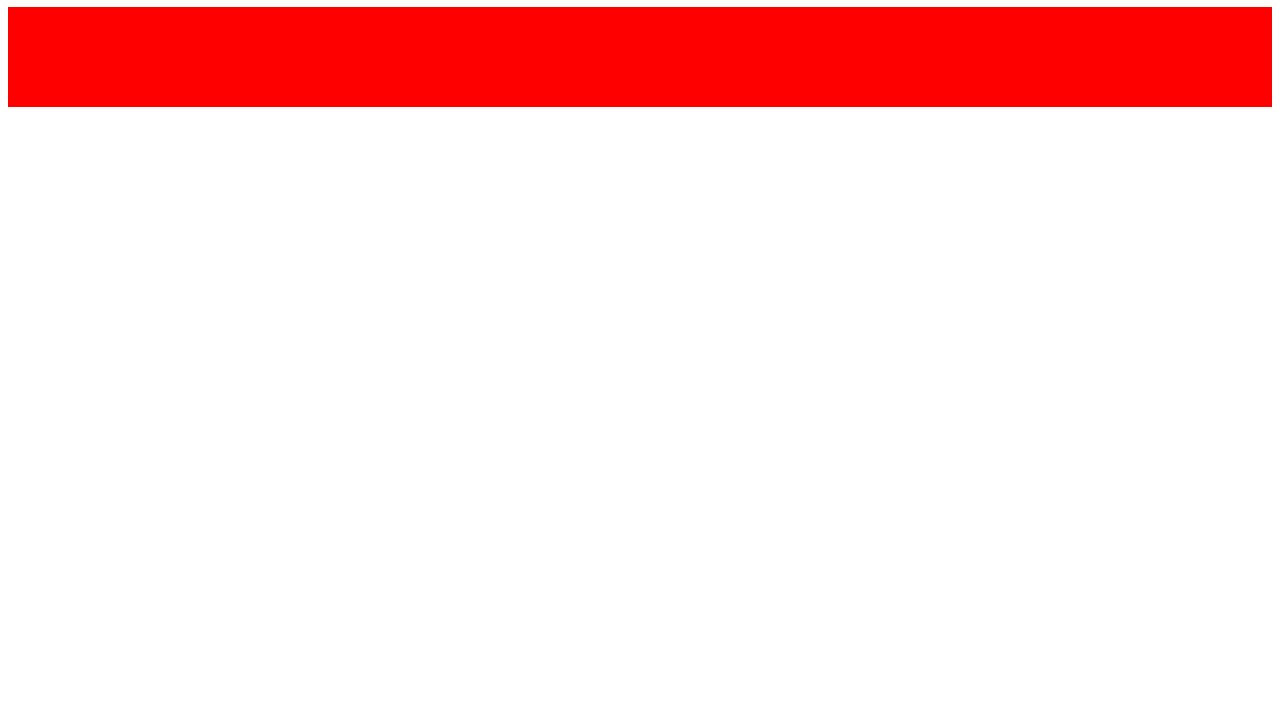
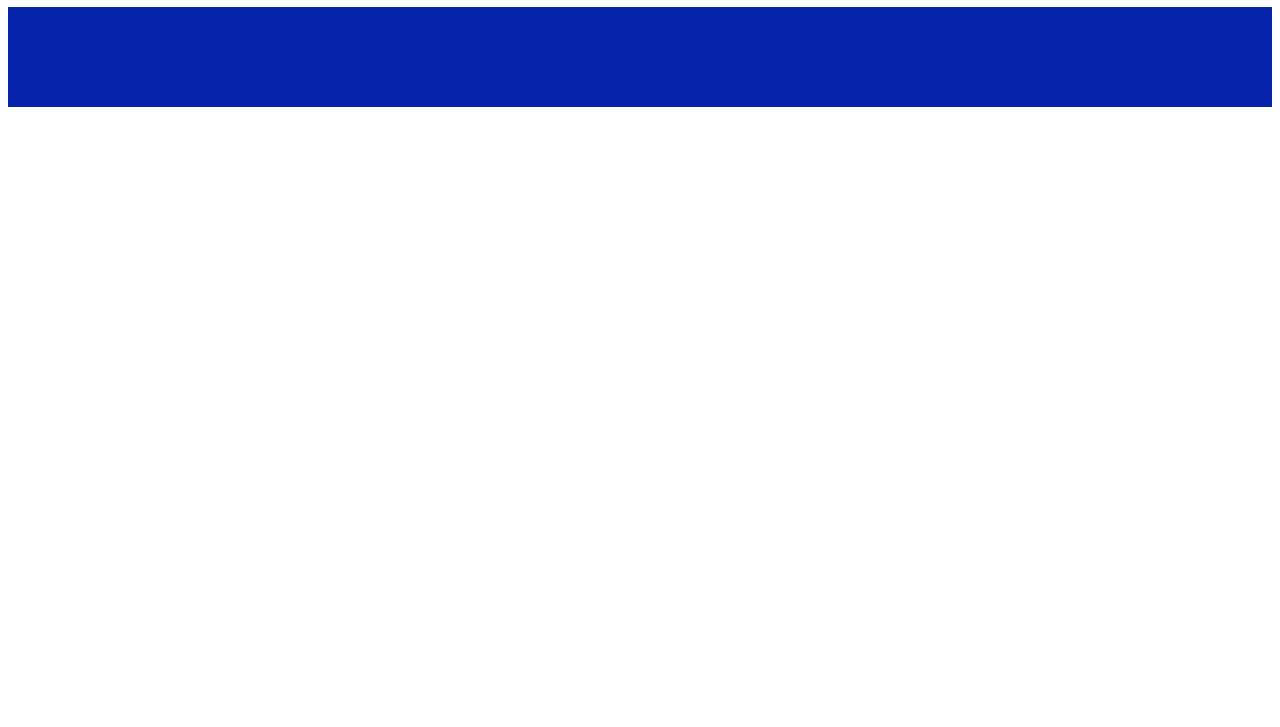
Before and after one commit to Kalepson/Now-Project, a plain HTML site: page index.html in a window 1280 px wide. Shown: the part 73-800 px from the top of the page. Drawn offline with Linux system fonts and the light colour scheme.

Commit message:
albastra culoarea

```diff
--- a/style.css
+++ b/style.css
@@ -1,7 +1,7 @@
 .square {
     widows: 100px;
     height: 100px;
-    background: red;
+    background: #0624ab;
 }
 
 .scuze {
```
